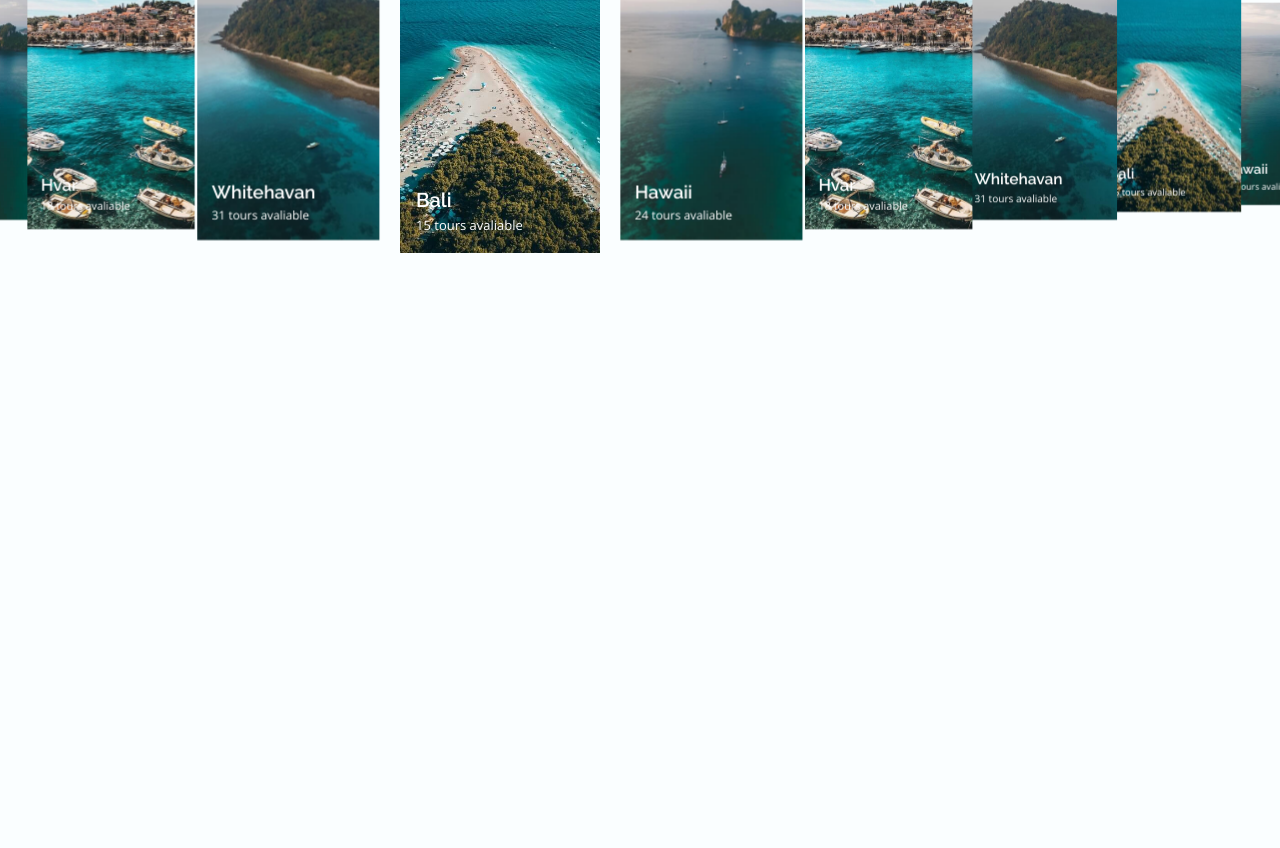
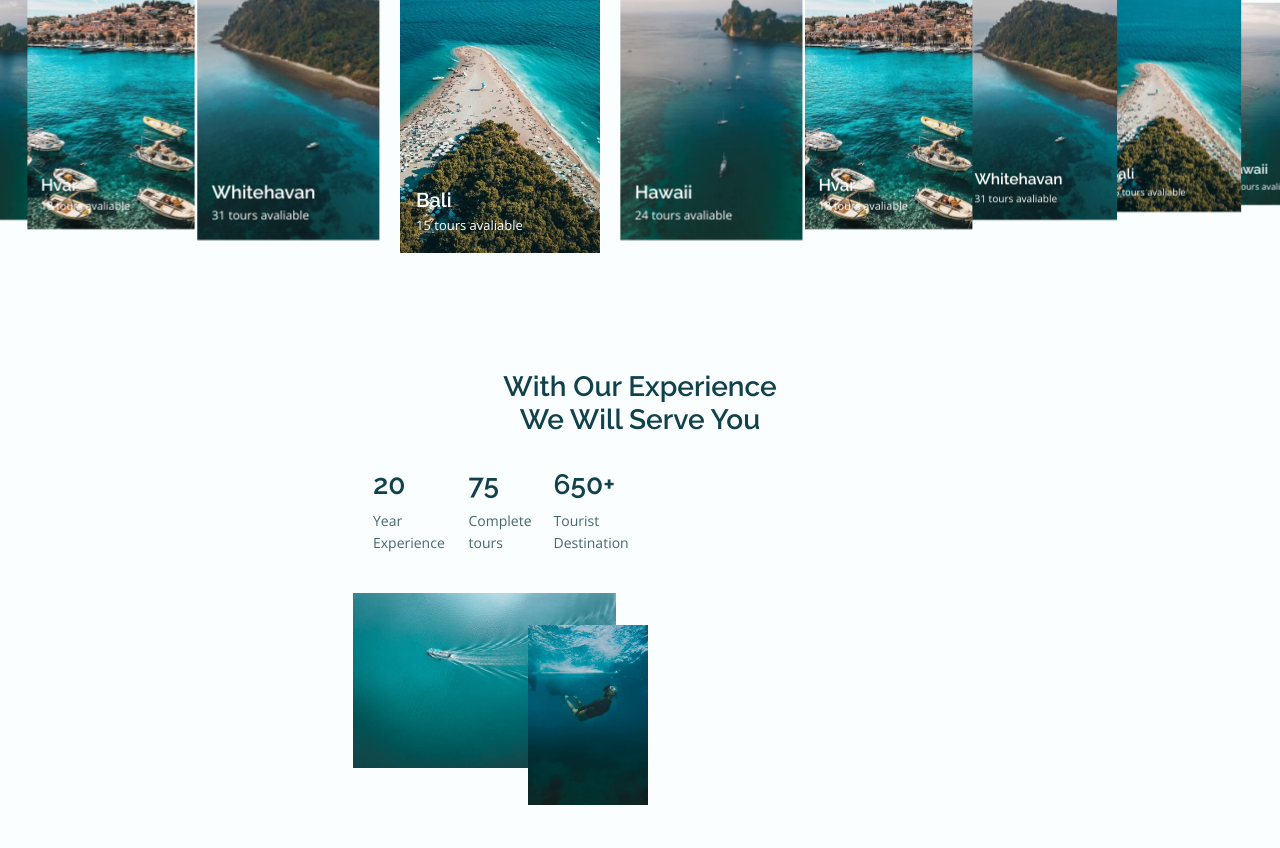
Before and after one commit to Trauvin/responsive-travel-website, a plain HTML site: page index.html in a window 1280 px wide. Shown: the part 1672-2520 px from the top of the page. Drawn offline with nearby package versions, Linux system fonts and the light colour scheme.

Commit message:
experience section

```diff
--- a/css/style.css
+++ b/css/style.css
@@ -436,3 +436,58 @@ input {
 .swiper-container-3d .swiper-slide-shadow-right {
   background-image: none;
 }
+
+/* ========= EXPERIENCE ============= */
+.experience__container {
+  row-gap: 2.5rem;
+  justify-content: center;
+  justify-items: center;
+}
+
+.experience__content {
+  grid-template-columns: repeat(3, 1fr);
+  column-gap: 1rem;
+  justify-items: center;
+  padding: 0 2rem;
+}
+
+.experience__number {
+  font-size: var(--h2-font-size);
+  font-weight: var(--font-semi-bold);
+  margin-bottom: var(--mb-0-5);
+}
+
+.experience__description {
+  font-size: var(--small-font-size);
+}
+
+.experience__img {
+  position: relative;
+  padding-bottom: 2rem;
+}
+
+.experience__overlay:nth-child(1) {
+  width: 263px;
+  margin-right: 2rem;
+}
+
+.experience__overlay:nth-child(2) {
+  width: 120px;
+  position: absolute;
+  top: 2rem;
+  right: 0;
+}
+
+.experience__img-one,
+.experience__img-two {
+  transition: var(--img-transition);
+}
+
+.experience__img-one:hover,
+.experience__img-two:hover {
+  transform: var(--img-scale);
+}
+
+.experience__overlay {
+  overflow: var(--img-hidden);
+}
--- a/index.html
+++ b/index.html
@@ -144,6 +144,36 @@
         </div>
       </div>
     </section>
+
+    <!-- =========== EXPERIENCE ======== -->
+    <section class="experience section">
+      <h2 class="section__title">With Our Experience <br> We Will Serve You</h2>
+      <div class="experience__container container grid">
+        <div class="experience__content grid">
+          <div class="experience__data">
+            <h2 class="experience__number">20</h2>
+            <span class="experience__description">Year <br> Experience</span>
+          </div>
+          <div class="experience__data">
+            <h2 class="experience__number">75</h2>
+            <span class="experience__description">Complete <br> tours</span>
+          </div>
+          <div class="experience__data">
+            <h2 class="experience__number">650+</h2>
+            <span class="experience__description">Tourist <br> Destination</span>
+          </div>
+        </div>
+
+        <div class="experience__img grid">
+          <div class="experience__overlay">
+            <img src="img/experience1.jpg" alt="" class="experience__img-one">
+          </div>
+          <div class="experience__overlay">
+            <img src="img/experience2.jpg" alt="" class="experience__img-two">
+          </div>
+        </div>
+      </div>
+    </section>
   </main>
 
   <!-- ========= SWIPPER JS =========== -->
```
